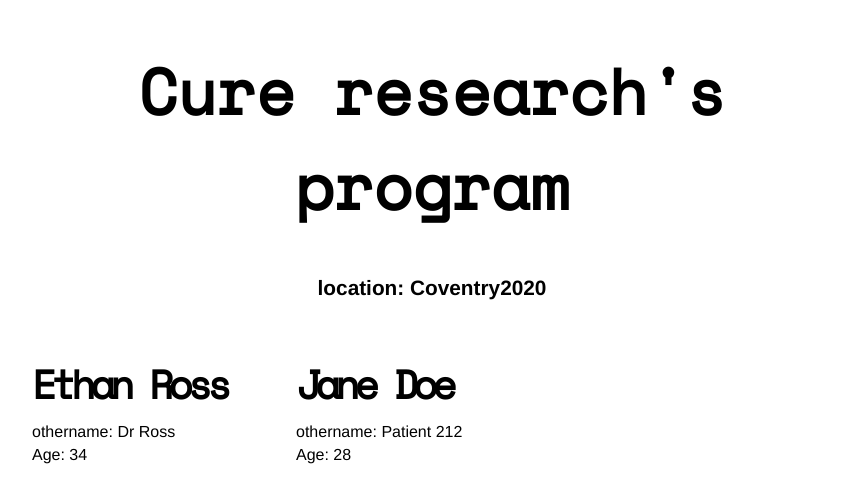
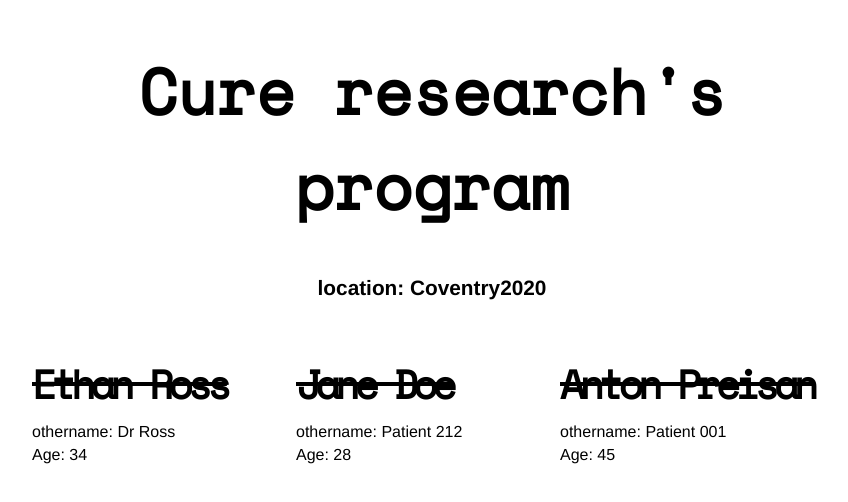
Before and after one commit to AnthonyPreite/TGlzdCBvZiB3aXRuZXNzZXM-.github.io, a plain HTML site: page index.html in a window 1280 px wide. Shown: the whole page, without its empty margins (208-1056 px from the left). Drawn offline with nearby package versions, Linux system fonts and the light colour scheme.

Commit message:
- Add JSON OBJECT

```diff
--- a/index.html
+++ b/index.html
@@ -5,7 +5,7 @@
     <meta http-equiv="X-UA-Compatible" content="IE=edge">
     <meta name="viewport" content="width=device-width, initial-scale=1.0">
 
-    <title>Our superheroes</title>
+    <title>Memorial's Hospital</title>
 
     <link rel="preconnect" href="https://fonts.gstatic.com" crossorigin>
 <link href="https://fonts.googleapis.com/css2?family=Space+Mono&display=swap" rel="stylesheet">
--- a/style.css
+++ b/style.css
@@ -44,4 +44,5 @@ html {
     font-size: 2.5rem;
     letter-spacing: -5px;
     margin-bottom: 10px;
+    text-decoration:line-through;
   }
--- a/table.json
+++ b/table.json
@@ -16,6 +16,12 @@
           "othername": "Patient 212",
           "age": 28,
           "affiliation": "none"
+        },
+        {
+          "name": "Anton Preisan",
+          "othername": "Patient 001",
+          "age": 45,
+          "affiliation": "Astorian's President"
         }
     ]
   }
```
